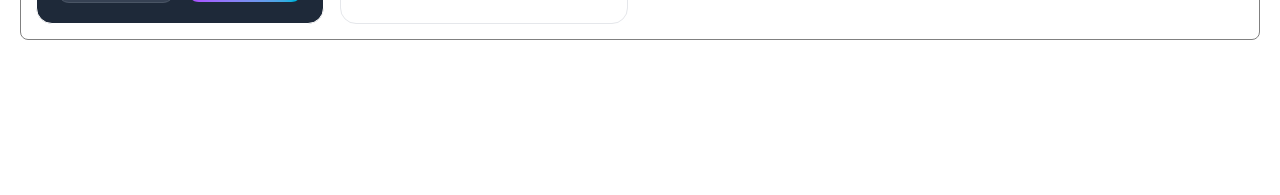
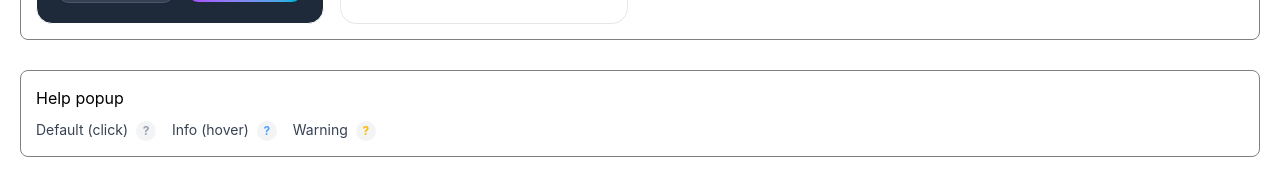
Before and after one commit to RohitD100/component-library, a React (Vite) app: page / in a window 1280 px wide. Shown: the part 1959-2154 px from the top of the page. Before the commit the page ends 2049 px from the top, so only its background shows below. Built offline with nearby package versions, Linux system fonts and the light colour scheme.

Commit message:
feat: add HelpPopup component

```diff
--- /dev/null
+++ b/src/components/HelpPopup/HelpPopup.tsx
@@ -0,0 +1,148 @@
+import React, { useState, useRef, useEffect, useCallback } from "react";
+import {
+    popupBase,
+    popupVariant,
+    titleVariant,
+    iconVariant,
+    placementClass,
+    triggerButtonBase,
+} from "./helpPopupStyling";
+import type { HelpPopupProps } from "./types";
+
+const DefaultTrigger = ({ variant }: { variant: string }) => (
+    <span
+        className={`${triggerButtonBase} ${variant} bg-gray-100`}
+        aria-label="Help"
+    >
+        ?
+    </span>
+);
+
+const HelpPopup = ({
+    content,
+    title,
+    trigger,
+    triggerType = "click",
+    placement = "bottom",
+    variant = "default",
+    defaultOpen = false,
+    className = "",
+    styles = {},
+}: HelpPopupProps) => {
+    const [open, setOpen] = useState(defaultOpen);
+    const containerRef = useRef<HTMLDivElement>(null);
+    const timeoutRef = useRef<ReturnType<typeof setTimeout> | null>(null);
+
+    const close = useCallback(() => setOpen(false), []);
+
+    useEffect(() => {
+        if (triggerType !== "click") return;
+        function handleClickOutside(e: MouseEvent) {
+            if (
+                containerRef.current &&
+                !containerRef.current.contains(e.target as Node)
+            ) {
+                close();
+            }
+        }
+        document.addEventListener("mousedown", handleClickOutside);
+        return () =>
+            document.removeEventListener("mousedown", handleClickOutside);
+    }, [triggerType, close]);
+
+    useEffect(() => {
+        function handleKeyDown(e: KeyboardEvent) {
+            if (e.key === "Escape") close();
+        }
+        document.addEventListener("keydown", handleKeyDown);
+        return () => document.removeEventListener("keydown", handleKeyDown);
+    }, [close]);
+
+    const hoverHandlers =
+        triggerType === "hover"
+            ? {
+                  onMouseEnter: () => {
+                      if (timeoutRef.current) clearTimeout(timeoutRef.current);
+                      setOpen(true);
+                  },
+                  onMouseLeave: () => {
+                      timeoutRef.current = setTimeout(
+                          () => setOpen(false),
+                          150,
+                      );
+                  },
+              }
+            : {};
+
+    const clickHandlers =
+        triggerType === "click"
+            ? {
+                  onClick: () => setOpen((prev) => !prev),
+              }
+            : {};
+
+    return (
+        <div
+            ref={containerRef}
+            className={`relative inline-flex items-center ${className}`}
+            style={styles}
+            {...hoverHandlers}
+        >
+            <div
+                role={triggerType === "click" ? "button" : undefined}
+                aria-expanded={triggerType === "click" ? open : undefined}
+                aria-haspopup={triggerType === "click" ? "true" : undefined}
+                tabIndex={0}
+                onKeyDown={(e) => {
+                    if (e.key === "Enter" || e.key === " ") {
+                        e.preventDefault();
+                        setOpen((prev) => !prev);
+                    }
+                }}
+                {...clickHandlers}
+            >
+                {trigger ?? <DefaultTrigger variant={iconVariant[variant]} />}
+            </div>
+
+            {open && (
+                <div
+                    role="tooltip"
+                    aria-live="polite"
+                    className={`${popupBase} ${popupVariant[variant]} ${placementClass[placement]}`}
+                >
+                    {triggerType === "click" && (
+                        <button
+                            onClick={close}
+                            aria-label="Close"
+                            className="absolute top-2 right-2 text-gray-400 hover:text-gray-600 transition-colors"
+                        >
+                            <svg
+                                xmlns="http://www.w3.org/2000/svg"
+                                viewBox="0 0 24 24"
+                                fill="none"
+                                stroke="currentColor"
+                                strokeWidth={2}
+                                strokeLinecap="round"
+                                strokeLinejoin="round"
+                                className="h-3.5 w-3.5"
+                            >
+                                <path d="M18 6L6 18M6 6l12 12" />
+                            </svg>
+                        </button>
+                    )}
+
+                    {title && (
+                        <p
+                            className={`font-semibold text-sm mb-1 pr-5 ${titleVariant[variant]}`}
+                        >
+                            {title}
+                        </p>
+                    )}
+                    <div className="text-sm leading-relaxed">{content}</div>
+                </div>
+            )}
+        </div>
+    );
+};
+
+export default HelpPopup;
--- /dev/null
+++ b/src/components/HelpPopup/helpPopupStyling.ts
@@ -0,0 +1,42 @@
+import type { HelpPopupPlacement, HelpPopupVariant } from "./types";
+
+export const popupVariant: Record<HelpPopupVariant, string> = {
+    default: "bg-white border border-gray-200 text-gray-700",
+    info: "bg-blue-50 border border-blue-200 text-blue-800",
+    warning: "bg-amber-50 border border-amber-200 text-amber-800",
+    tip: "bg-purple-50 border border-purple-200 text-purple-800",
+};
+
+export const titleVariant: Record<HelpPopupVariant, string> = {
+    default: "text-gray-900",
+    info: "text-blue-900",
+    warning: "text-amber-900",
+    tip: "text-purple-900",
+};
+
+export const iconVariant: Record<HelpPopupVariant, string> = {
+    default: "text-gray-400 hover:text-gray-600",
+    info: "text-blue-400 hover:text-blue-600",
+    warning: "text-amber-400 hover:text-amber-600",
+    tip: "text-purple-400 hover:text-purple-600",
+};
+
+export const placementClass: Record<HelpPopupPlacement, string> = {
+    top: "bottom-full left-1/2 -translate-x-1/2 mb-2",
+    bottom: "top-full left-1/2 -translate-x-1/2 mt-2",
+    left: "right-full top-1/2 -translate-y-1/2 mr-2",
+    right: "left-full top-1/2 -translate-y-1/2 ml-2",
+};
+
+export const arrowPlacement: Record<HelpPopupPlacement, string> = {
+    top: "top-full left-1/2 -translate-x-1/2 border-l-transparent border-r-transparent border-b-transparent border-t-gray-200",
+    bottom: "bottom-full left-1/2 -translate-x-1/2 border-l-transparent border-r-transparent border-t-transparent border-b-gray-200",
+    left: "left-full top-1/2 -translate-y-1/2 border-t-transparent border-b-transparent border-r-transparent border-l-gray-200",
+    right: "right-full top-1/2 -translate-y-1/2 border-t-transparent border-b-transparent border-l-transparent border-r-gray-200",
+};
+
+export const popupBase =
+    "absolute z-50 w-64 rounded-xl shadow-lg p-3 text-sm transition-all duration-200";
+
+export const triggerButtonBase =
+    "inline-flex items-center justify-center w-5 h-5 rounded-full text-xs font-bold transition-colors duration-150 focus:outline-none focus:ring-2 focus:ring-offset-1 focus:ring-purple-500 cursor-pointer select-none";
--- /dev/null
+++ b/src/components/HelpPopup/types.ts
@@ -0,0 +1,17 @@
+import React from "react";
+
+export type HelpPopupPlacement = "top" | "bottom" | "left" | "right";
+export type HelpPopupVariant = "default" | "info" | "warning" | "tip";
+export type HelpPopupTrigger = "click" | "hover";
+
+export type HelpPopupProps = {
+    content: React.ReactNode;
+    title?: string;
+    trigger?: React.ReactNode;
+    triggerType?: HelpPopupTrigger;
+    placement?: HelpPopupPlacement;
+    variant?: HelpPopupVariant;
+    defaultOpen?: boolean;
+    className?: string;
+    styles?: React.CSSProperties;
+};
--- a/src/componentsList.tsx
+++ b/src/componentsList.tsx
@@ -6,6 +6,7 @@ import Alert from "./components/Alert/Alert";
 import Avatar from "./components/Avatar/Avatar";
 import ReferralBadge from "./components/ReferralBadge/ReferralBadge";
 import Card from "./components/Card/Card";
+import HelpPopup from "./components/HelpPopup/HelpPopup";
 
 export const components = [
     {
@@ -165,4 +166,43 @@ export const components = [
             </div>
         ),
     },
+    {
+        name: "Help popup",
+        render: () => (
+            <div className="flex flex-wrap gap-4">
+                <div className="flex items-center gap-2 text-sm text-gray-700">
+                    Default (click)
+                    <HelpPopup
+                        title="What is this?"
+                        content="This is a default help popup. Click the ? to open or close it."
+                        variant="default"
+                        placement="bottom"
+                        triggerType="click"
+                    />
+                </div>
+
+                <div className="flex items-center gap-2 text-sm text-gray-700">
+                    Info (hover)
+                    <HelpPopup
+                        title="Did you know?"
+                        content="Hover triggers close automatically when you move away."
+                        variant="info"
+                        placement="top"
+                        triggerType="hover"
+                    />
+                </div>
+
+                <div className="flex items-center gap-2 text-sm text-gray-700">
+                    Warning
+                    <HelpPopup
+                        title="Caution"
+                        content="This action cannot be undone. Please review before proceeding."
+                        variant="warning"
+                        placement="right"
+                        triggerType="click"
+                    />
+                </div>
+            </div>
+        ),
+    },
 ];
```
